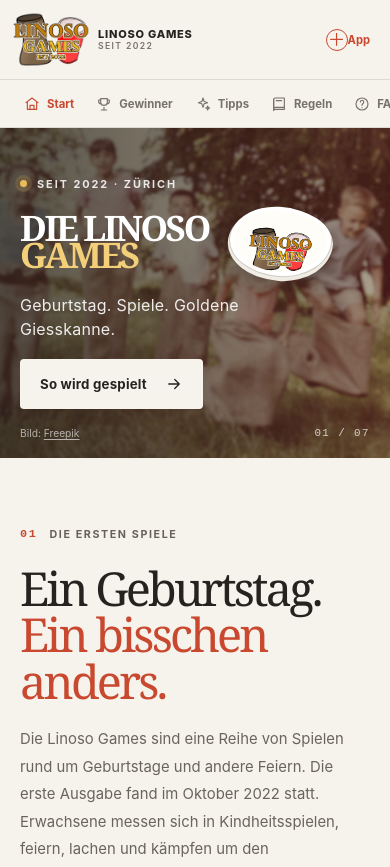
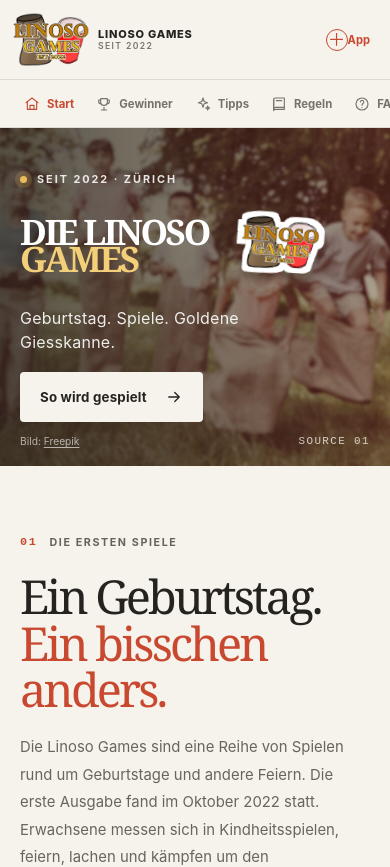
Before and after one commit to Heimatbrot/linosogames, a React (Vite) app: page / in a window 390 px wide. Shown: the top 867 px of the page. Built offline with nearby package versions, Linux system fonts and the light colour scheme.

Commit message:
Refine hero source labels and sticker outline

```diff
--- a/src/App.jsx
+++ b/src/App.jsx
@@ -65,12 +65,13 @@ function HomePage() {
           <p className="hero-kicker"><span /> Seit 2022 · Zürich</p>
           <div className="home-hero-title-row">
             <h1>Die Linoso<br /><em>Games</em></h1>
+            <svg className="sticker-filter-defs" aria-hidden="true"><defs><filter id="sticker-cutout" x="-25%" y="-25%" width="150%" height="150%" colorInterpolationFilters="sRGB"><feMorphology in="SourceAlpha" operator="dilate" radius="5" result="dilated" /><feGaussianBlur in="dilated" stdDeviation="3" result="blurred" /><feOffset in="blurred" dx="0" dy="6" result="offsetShadow" /><feFlood floodColor="#21190f" floodOpacity=".32" result="shadowColor" /><feComposite in="shadowColor" in2="offsetShadow" operator="in" result="shadow" /><feFlood floodColor="#fff" result="outlineColor" /><feComposite in="outlineColor" in2="dilated" operator="in" result="outline" /><feMerge><feMergeNode in="shadow" /><feMergeNode in="outline" /><feMergeNode in="SourceGraphic" /></feMerge></filter></defs></svg>
             <span className="home-hero-sticker"><img className="home-hero-logo" src={animatedLogo} alt="Animiertes Linosogames-Logo" /></span>
           </div>
           <p className="hero-subtitle">Geburtstag. Spiele. Goldene Giesskanne.</p>
           <a className="button button-light" href="#/rules">So wird gespielt <Icon name="arrow" size={18} /></a>
         </div>
-        <span className="hero-index">01 / 07</span>
+        <span className="hero-index">SOURCE 01</span>
         <span className="photo-credit">Bild: <a href="https://www.freepik.com/free-photo/front-view-kids-playing-with-potato-bags_5103816.htm" target="_blank" rel="noreferrer">Freepik</a></span>
       </section>
 
@@ -119,7 +120,7 @@ function WinnersPage() {
     .filter((participant) => participant.name.toLocaleLowerCase('de-CH').includes(query.trim().toLocaleLowerCase('de-CH')));
 
   return <>
-    <section className="trophy-hero" style={{ '--trophy-photo': `url(${trophyPhoto})` }}><div><p className="hero-kicker"><span /> DIE HALL OF FAME</p><h1>Die<br /><em>Gewinner</em></h1><p>Eine Giesskanne. Viele Geschichten.</p></div><span className="hero-index">02 / 07</span><span className="photo-credit">Pokal-Hintergrund: <a href="https://www.freepik.com/free-photo/close-up-golden-glitter_11291752.htm" target="_blank" rel="noreferrer">Freepik</a></span></section>
+    <section className="trophy-hero" style={{ '--trophy-photo': `url(${trophyPhoto})` }}><div><p className="hero-kicker"><span /> DIE HALL OF FAME</p><h1>Die<br /><em>Gewinner</em></h1><p>Eine Giesskanne. Viele Geschichten.</p></div><span className="hero-index">SOURCE 02</span><span className="photo-credit">Pokal-Hintergrund: <a href="https://www.freepik.com/free-photo/close-up-golden-glitter_11291752.htm" target="_blank" rel="noreferrer">Freepik</a></span></section>
     <section className="winners content-width"><PageHeading eyebrow="DIE SIEGERTEAMS" title="Jahr für Jahr." description="Wer die Linoso Games gewinnt, darf die goldene Giesskanne bis zur nächsten Ausgabe hüten." />
       <ol className="winner-list">{winners.map((winner) => <li className={winner.featured ? 'winner-featured' : ''} key={winner.year}><span className="winner-year">{winner.year}</span><p>{winner.names}</p><span className="winner-mark" aria-hidden="true">{winner.featured ? '✳' : '↗'}</span></li>)}</ol>
       <div className="winner-note"><span>✳</span><p>Das Siegerteam verewigt seine Namen auf der goldenen Giesskanne – bis die nächste Ausgabe einen neuen Champion kürt.</p></div>
--- a/src/styles.css
+++ b/src/styles.css
@@ -48,8 +48,9 @@ img { max-width: 100%; }
 .hero-photo { background-image: linear-gradient(90deg, rgba(28, 26, 23, .68), rgba(34, 29, 25, .18) 75%), var(--hero-photo); }
 .hero-photo-inner { width: min(100% - 64px, 1100px); margin: 0 auto; padding-block: 60px; }
 .home-hero-title-row { display: flex; align-items: center; gap: clamp(24px, 5vw, 70px); }
-.home-hero-sticker { display: grid; flex: 0 0 auto; width: clamp(180px, 20vw, 240px); aspect-ratio: 1.47; place-items: center; overflow: hidden; padding: 5px; border: 5px solid #fff; border-radius: 47% 53% 49% 51% / 51% 45% 55% 49%; background: #fffdf8; box-shadow: 0 0 0 1px rgba(62,47,27,.18), 0 3px 0 2px rgba(248,246,239,.95), 0 15px 25px rgba(22,18,14,.34); transform: rotate(4deg); }
-.home-hero-logo { display: block; width: 125%; max-width: none; height: auto; }
+.sticker-filter-defs { position: absolute; width: 0; height: 0; overflow: hidden; }
+.home-hero-sticker { display: flex; flex: 0 0 auto; width: clamp(180px, 20vw, 240px); aspect-ratio: 1.47; align-items: center; justify-content: center; overflow: visible; transform: rotate(4deg); }
+.home-hero-logo { display: block; width: 130%; max-width: none; height: auto; filter: url(#sticker-cutout); }
 .hero-kicker { display: flex; align-items: center; gap: 10px; margin: 0 0 20px; color: rgba(255,255,255,.87); font-size: .68rem; font-weight: 700; letter-spacing: .18em; text-transform: uppercase; }
 .hero-kicker > span { width: 7px; height: 7px; border-radius: 50%; background: var(--gold); box-shadow: 0 0 0 5px rgba(233,189,91,.18); }
 .hero-photo h1, .trophy-hero h1 { margin: 0; font-family: Georgia, "Times New Roman", serif; font-size: clamp(4rem, 9.5vw, 8.4rem); font-weight: 700; letter-spacing: -.07em; line-height: .78; text-transform: uppercase; }
@@ -254,7 +255,7 @@ img { max-width: 100%; }
   .hero-photo h1, .trophy-hero h1 { font-size: clamp(3rem, 14.5vw, 4.5rem); }
   .home-hero-title-row { gap: clamp(18px, 5.5vw, 26px); }
   .hero-photo h1 { flex: 0 1 auto; font-size: clamp(1.85rem, 9vw, 3rem); }
-  .home-hero-sticker { width: clamp(88px, 26vw, 104px); border-width: 4px; }
+  .home-hero-sticker { width: clamp(88px, 26vw, 104px); }
   .home-hero-logo { width: 125%; }
   .participant-stats { margin-top: 60px; padding-top: 34px; }
   .participant-stats-heading { align-items: stretch; flex-direction: column; gap: 18px; }
```
